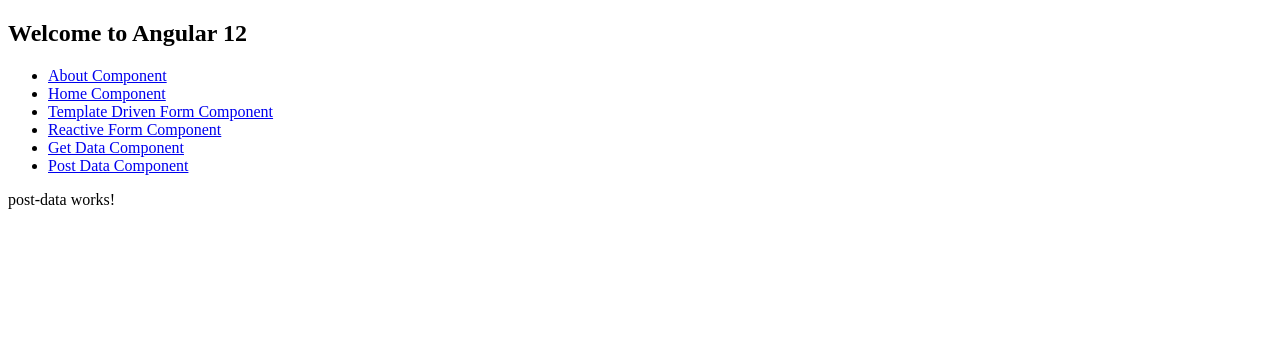
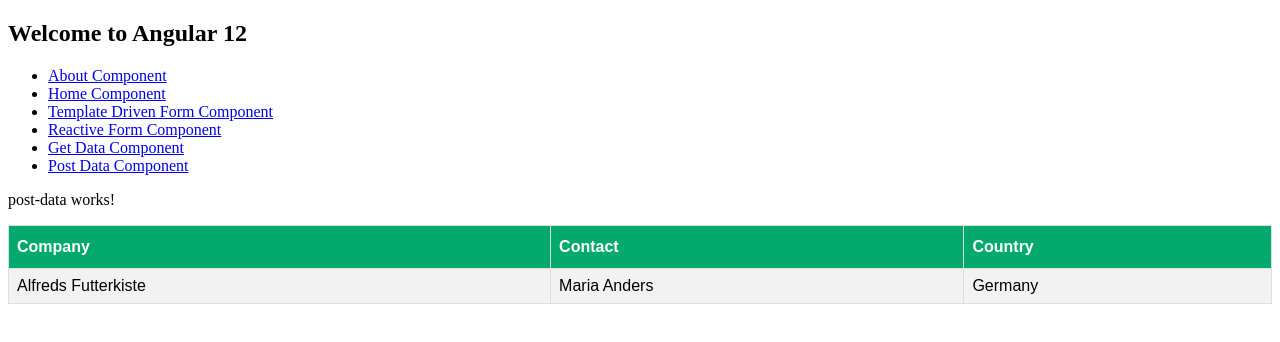
Before and after one commit to UyenTran218/Angular12, an Angular app: page /postData in a window 1280 px wide. Shown: the top 342 px of the page. Built offline with nearby package versions, Linux system fonts and the light colour scheme; no server answers.

Commit message:
Create Table

```diff
--- a/src/app/post-data/post-data.component.html
+++ b/src/app/post-data/post-data.component.html
@@ -1 +1,13 @@
 <p>post-data works!</p>
+<table id="customers">
+  <tr>
+    <th>Company</th>
+    <th>Contact</th>
+    <th>Country</th>
+  </tr>
+  <tr>
+    <td>Alfreds Futterkiste</td>
+    <td>Maria Anders</td>
+    <td>Germany</td>
+  </tr>
+</table>
--- a/src/app/post-data/post-data.component.scss
+++ b/src/app/post-data/post-data.component.scss
@@ -0,0 +1,27 @@
+#customers {
+  font-family: Arial, Helvetica, sans-serif;
+  border-collapse: collapse;
+  width: 100%;
+}
+
+#customers td,
+#customers th {
+  border: 1px solid #ddd;
+  padding: 8px;
+}
+
+#customers tr:nth-child(even) {
+  background-color: #f2f2f2;
+}
+
+#customers tr:hover {
+  background-color: #ddd;
+}
+
+#customers th {
+  padding-top: 12px;
+  padding-bottom: 12px;
+  text-align: left;
+  background-color: #04aa6d;
+  color: white;
+}
```
Also changed, not shown: JsonServer/db.json (+1 -11 lines).
